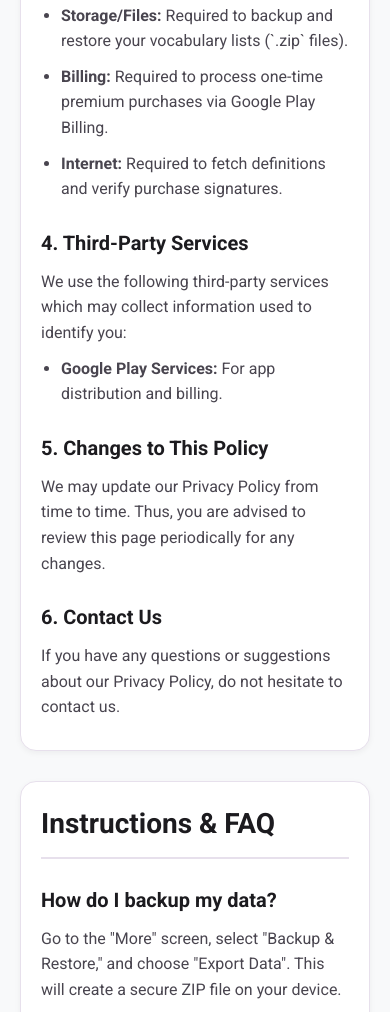
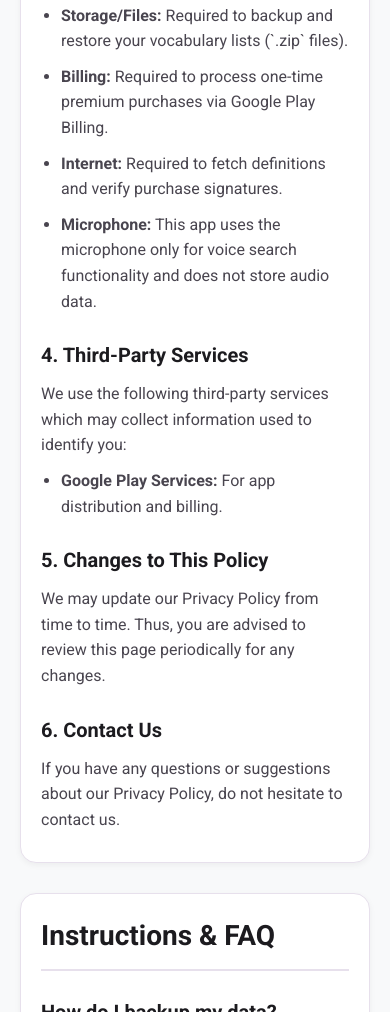
Before and after one commit to SamuelAdmand/VB-Website, a plain HTML site: page index.html in a window 390 px wide. Shown: the part 1213-2225 px from the top of the page. Drawn offline with Linux system fonts and the light colour scheme; a script that the page names is missing.

Commit message:
Add microphone usage clarification to privacy policy

```diff
--- a/index.html
+++ b/index.html
@@ -58,6 +58,7 @@
                 <li><strong>Storage/Files:</strong> Required to backup and restore your vocabulary lists (`.zip` files).</li>
                 <li><strong>Billing:</strong> Required to process one-time premium purchases via Google Play Billing.</li>
                 <li><strong>Internet:</strong> Required to fetch definitions and verify purchase signatures.</li>
+                <li><strong>Microphone:</strong> This app uses the microphone only for voice search functionality and does not store audio data.</li>
             </ul>
 
             <h3>4. Third-Party Services</h3>
```
